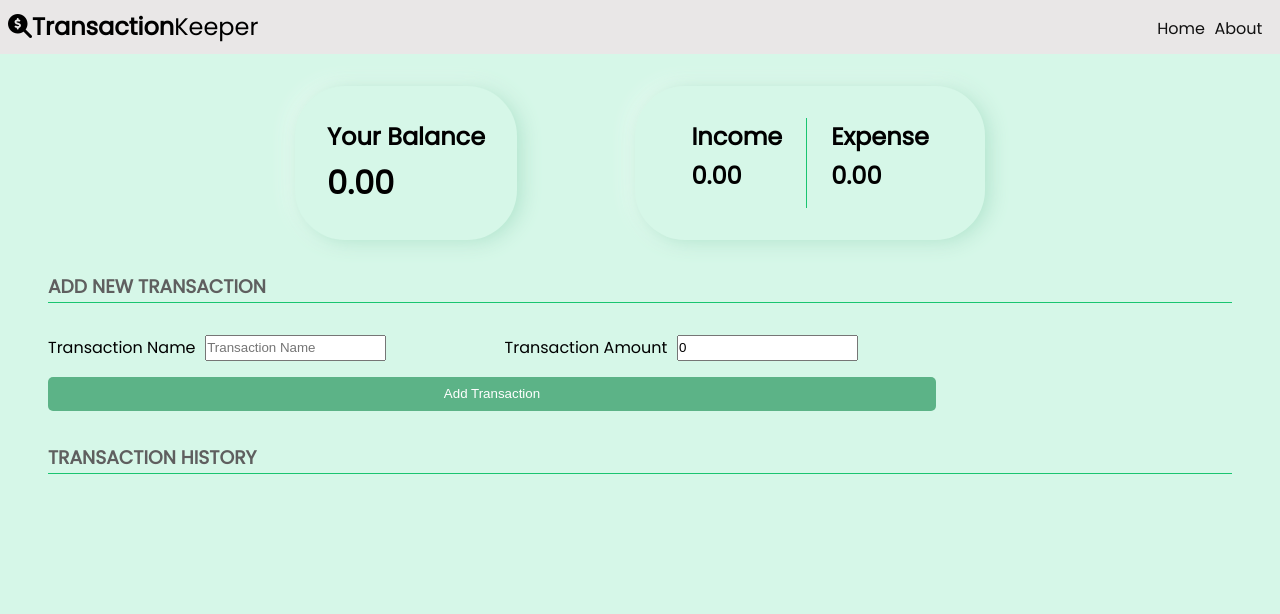
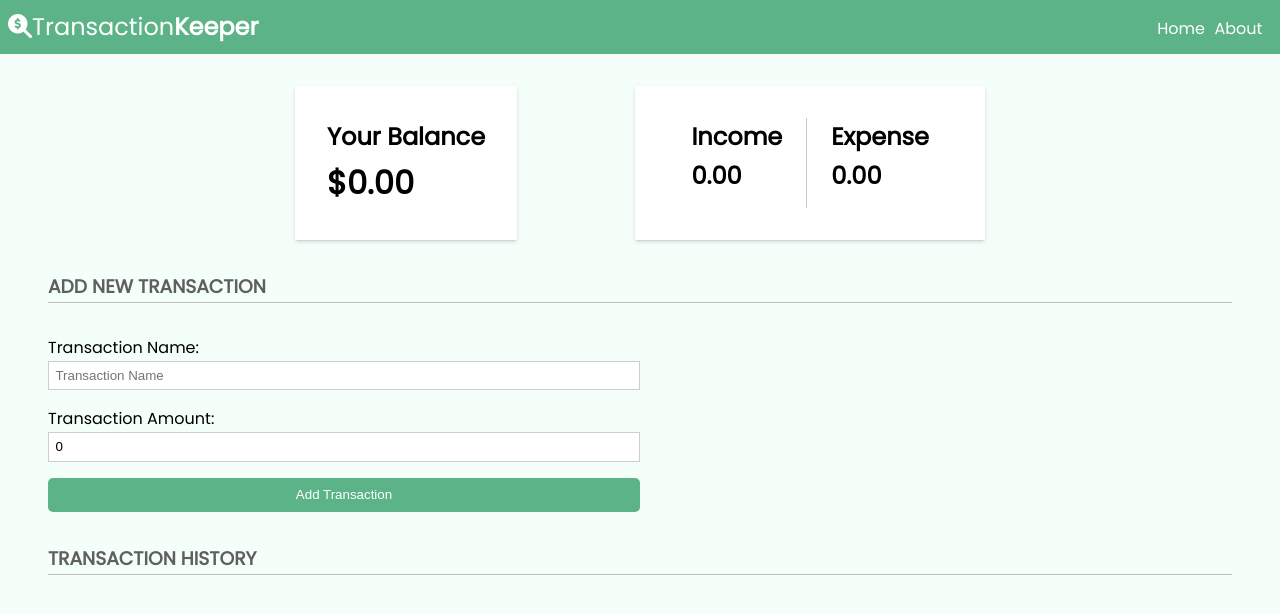
Before and after one commit to RyanHallgarth/transaction-keeper, a React (Create React App) app: page / in a window 1280 px wide. Shown: the top 614 px of the page. Built offline with nearby package versions, Linux system fonts and the light colour scheme.

Commit message:
hated styling, restyled

```diff
--- a/src/App.css
+++ b/src/App.css
@@ -1,3 +1,4 @@
+@import url("https://fonts.googleapis.com/css2?family=Poppins&display=swap");
 @import url("https://fonts.googleapis.com/css2?family=Poppins&display=swap");
 
 /* Basic Reset */
@@ -11,11 +12,11 @@ body {
   font-family: "Poppins", sans-serif;
   font-size: 1rem;
   line-height: 1.6;
-  background-color: #d6f7e8;
+  background-color: mintcream;
 }
 
 h3 {
-  border-bottom: 1px solid rgb(26, 197, 112);
+  border-bottom: 1px solid rgb(190, 190, 190);
   margin: 2rem 0;
   text-transform: uppercase;
   color: rgb(95, 95, 95);
@@ -33,13 +34,13 @@ h3 {
 
 .navbar ul li a {
   text-decoration: none;
-  color: #111;
+  color: #fff;
 }
 
 /* Title / "logo" */
 
 .keeper {
-  font-weight: 200;
+  font-weight: 400;
   display: inline-block;
 }
 
@@ -49,7 +50,9 @@ h3 {
   display: flex;
   justify-content: space-between;
   padding: 0.5rem;
-  background-color: rgb(233, 231, 231);
+  background-color: rgb(92, 179, 135);
+  color: #fff;
+  font-weight: 200;
 }
 
 .container {
@@ -67,8 +70,9 @@ h3 {
 
 .inc-exp-container {
   display: flex;
-  border-radius: 50px;
-  box-shadow: 4px 2px 20px #abe2c9, -4px -2px 20px mintcream;
+  background: rgb(255, 255, 255);
+  box-shadow: rgba(84, 84, 95, 0.25) 0px 2px 5px -1px,
+    rgba(54, 54, 54, 0.3) 0px 1px 2px -1px;
   padding: 2rem;
 }
 
@@ -77,13 +81,13 @@ h3 {
 }
 
 .inc-exp-container .income {
-  border-right: 1px solid rgb(26, 197, 112);
+  border-right: 1px solid rgb(202, 200, 200);
 }
 
 .balance {
-  border-radius: 50px;
-  background: #d6f7e8;
-  box-shadow: 4px 2px 20px #abe2c9, -4px -2px 20px mintcream;
+  background: rgb(255, 255, 255);
+  box-shadow: rgba(84, 84, 95, 0.25) 0px 2px 5px -1px,
+    rgba(54, 54, 54, 0.3) 0px 1px 2px -1px;
   padding: 2rem;
 }
 
@@ -92,26 +96,40 @@ h3 {
   width: 100%;
   justify-content: space-between;
   border-radius: 5px;
-  border: 1px solid rgb(39, 85, 71);
   padding: 0.6rem;
   margin: 1rem 0;
+  background: rgb(255, 255, 255);
+  box-shadow: rgba(84, 84, 95, 0.25) 0px 2px 5px -1px,
+    rgba(54, 54, 54, 0.3) 0px 1px 2px -1px;
 }
 
 .form-control {
   display: flex;
   justify-content: left;
-}
-
-.form-control input[type="text"] {
-  margin-right: 10%;
+  flex-direction: column;
 }
 
 label {
   margin-right: 0.6rem;
 }
 
+input {
+  padding: 0.4rem;
+  border: 1px solid rgb(207, 206, 206);
+  max-width: 50%;
+}
+
+input:first-of-type {
+  margin-bottom: 1rem;
+}
+
+input:focus {
+  outline: none !important;
+  border: 2px solid rgb(69, 141, 119);
+}
+
 .add-btn {
-  width: 75%;
+  width: 50%;
   display: block;
   margin-top: 1rem;
   padding: 0.6rem;
--- a/src/components/AddTransaction.js
+++ b/src/components/AddTransaction.js
@@ -28,7 +28,7 @@ const AddTransaction = () => {
 
       <form onSubmit={onSubmit}>
         <div className='form-control'>
-          <label htmlFor='name'>Transaction Name</label>
+          <label htmlFor='name'>Transaction Name:</label>
           <input
             type='text'
             value={name}
@@ -36,7 +36,7 @@ const AddTransaction = () => {
             placeholder='Transaction Name'
           />
 
-          <label htmlFor='amount'>Transaction Amount</label>
+          <label htmlFor='amount'>Transaction Amount:</label>
           <input
             type='number'
             value={amount}
--- a/src/components/Balance.js
+++ b/src/components/Balance.js
@@ -11,7 +11,7 @@ const Balance = () => {
   return (
     <div className='balance'>
       <h2>Your Balance</h2>
-      <h1>{balance}</h1>
+      <h1>${balance}</h1>
     </div>
   );
 };
--- a/src/components/Navbar.js
+++ b/src/components/Navbar.js
@@ -1,26 +1,24 @@
-import React from 'react'
-import { Link } from 'react-router-dom';
+import React from "react";
+import { Link } from "react-router-dom";
 
 const Navbar = () => {
   return (
-        <nav className="navbar">
+    <nav className='navbar'>
       <h1>
-                <i className="fas fa-search-dollar"/>
-                Transaction<div className="keeper">Keeper</div>
+        <i className='fas fa-search-dollar' />
+        <div className='keeper'>Transaction</div>Keeper
       </h1>
 
       <ul>
         <li>
-                    <Link to="/">Home</Link>
+          <Link to='/'>Home</Link>
         </li>
         <li>
-                    <Link to="/about">About</Link>
+          <Link to='/about'>About</Link>
         </li>
+      </ul>
+    </nav>
+  );
+};
 
-            </ul>
-
-        </nav>
-    )
-}
-
-export default Navbar
+export default Navbar;
```
Lines whose indentation alone changed are shown as unchanged.
